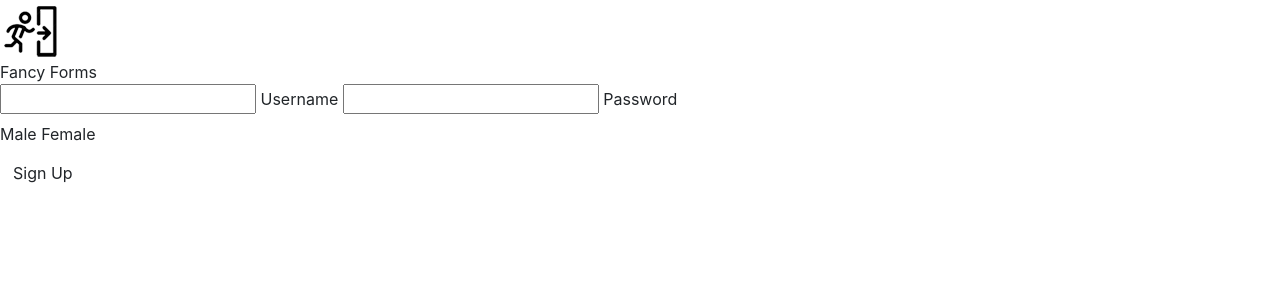
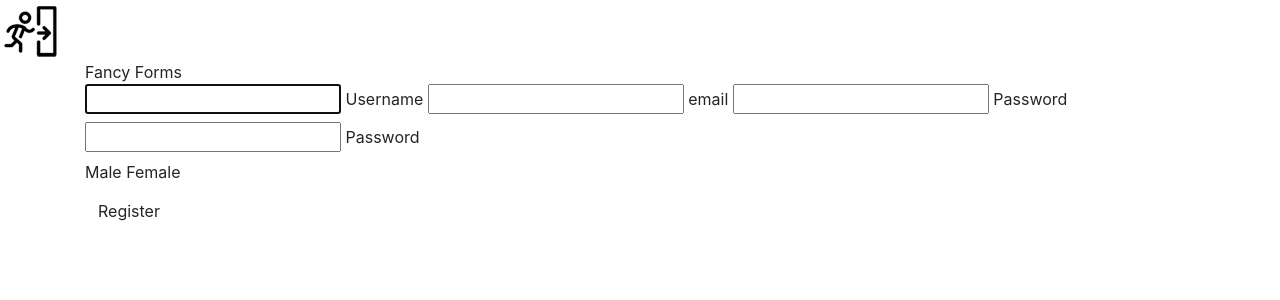
Before and after one commit to MariiaKim/Eesti-Keele-PhP, a PHP site: page /view/formRegister.php in a window 1280 px wide. Shown: the top 300 px of the page. Run offline with PHP 8.4, Linux system fonts and the light colour scheme; some libraries are stand-ins or nearby versions.

Commit message:
Машина стадия разработки рабочей формы регистрации

```diff
--- a/controller/controller.php
+++ b/controller/controller.php
@@ -16,13 +16,15 @@
         $result = Register::registerUser();
         include_once ('view/answerRegister.php');
     }
+    //page info
       public static function InfoPage() {
 
-        include_once 'view/info.php';//вывод info
+        include_once 'view/info.php';
       }
+      //page abi
         public static function AbiUser() {
 
-        include_once 'view/abi.php';//вывод info
+        include_once 'view/abi.php';
       }
 
 }
--- a/index.php
+++ b/index.php
@@ -6,7 +6,7 @@
 require 'model/modelCategory.php';
 //require 'model/news.php';
 
-//require 'model/register.php';
+require 'model/register.php';
 
 //include_once 'view/news.php';
 include_once 'view/category.php';
--- a/model/register.php
+++ b/model/register.php
@@ -22,7 +22,7 @@
             if (mb_strlen($errorString) == 0){
                 $passwordHash = password_hash($_POST['password'], PASSWORD_DEFAULT);
                 $date = Date("Y-m-d");
-         $sql = "INSERT INTO `users` (`id`, `login`, `email`, `parol`, `password`,`status`, `registration_date`)"
+         $sql = "INSERT INTO `user` (`id`, `login`, `email`,`password`,`status`, `registration_date`)"
                            . "VALUES (NULL, '$name', '$email', '$passwordHash', '$password', 'user', '$date')";
                 echo $sql;
                 $db = new database();
--- a/style.css
+++ b/style.css
@@ -294,7 +294,7 @@
   height: 50px;
   line-height: 50px;
   margin: 0 0 50px 0;
-
+  background-color: #B0E0E6;
   color: red;
   font-family: 'Indie Flower', cursive;
   font-size: 22px;
--- a/view/answerRegister.php
+++ b/view/answerRegister.php
@@ -28,4 +28,5 @@
 }
 ?>
 <?php $content = ob_get_clean(); ?>
-<?php include 'view/layout2.php';
+<?php include 'view/layout2.php';?>
+<?php include 'view/layout.php';?>
--- a/view/formRegister.php
+++ b/view/formRegister.php
@@ -1,4 +1,5 @@
 <html>
+
     <head>
         <meta charset="utf-8">
         <title>Register user</title>
@@ -19,35 +20,46 @@
 </head>
 
 <body>
+     <div class="container">
   <div class="middle">
   <div class="regis">Fancy Forms</div>
+  <form class="form-horizontal" role="form" method="POST" action="registerAnswer">
 
-  <!--  Fancy inputs  -->
   <div id="fancy-inputs">
-    <label class="input">
-      <input type="text">
+    <label class="input" for="name">
+      <input type="text" id="name" name="name" value="" required autofocus>
       <span><span>Username</span></span>
     </label>
+      <label class="input"  for="email" >
+      <input type="email" id="email" name="email" value="" required>
+      <span><span>email</span></span>
+    </label>
 
-    <label class="input">
-      <input type="text">
+      <label class="input" for="password">
+      <input type="text"  id="password"  name="password" required>
+      <span><span>Password</span></span>
+    </label>
+    <label class="input" for="password-confirm" >
+      <input id="password-confirm" type="password-confirm"  name="password-confirm" required >
       <span><span>Password</span></span>
     </label>
   </div>
 
   <div id="fancy-radio">
-    <input type="radio" name="group" id="questions" class="pull-left" style="display: none;">
-    <label class="radio questions" for="questions">Male</label>
+    <input type="radio" name="gender" id="gender" class="pull-left" style="display: none;">
+    <label class="radio questions" for="gender">Male</label>
 
-    <input type="radio" name="group" id="photo" class="pull-left" style="display: none;">
-    <label class="radio photo" for="photo">Female</label>
+    <input type="radio" name="gender" id="gender" class="pull-left" style="display: none;">
+    <label class="radio photo" for="gender">Female</label>
   </div>
 
-  <a href="" class="btn">Sign Up</a>
+<button type="submit" class="btn" name="save">Register</button>
 </div>
   <script src='http://cdnjs.cloudflare.com/ajax/libs/jquery/2.1.3/jquery.min.js'></script>
 
     <script src="js/index.js"></script>
+     </div>
+</body>
 
-</body>
+
 </html>
```
